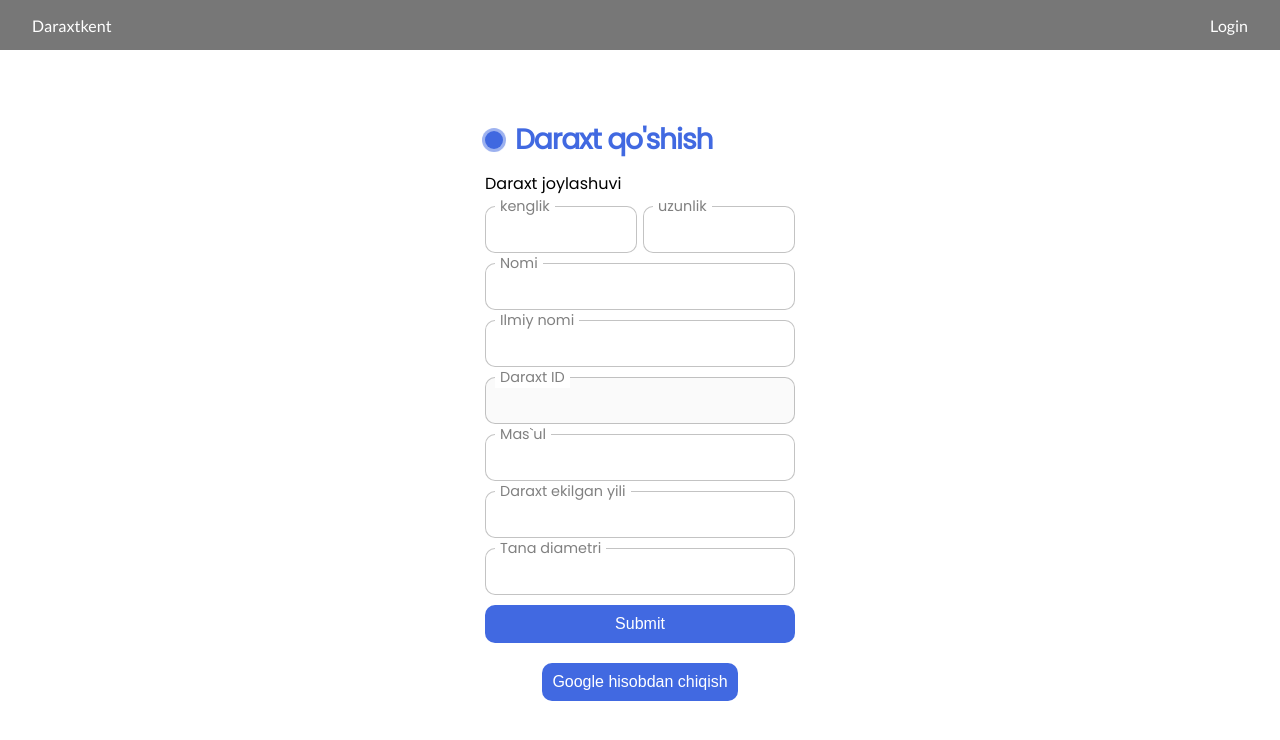
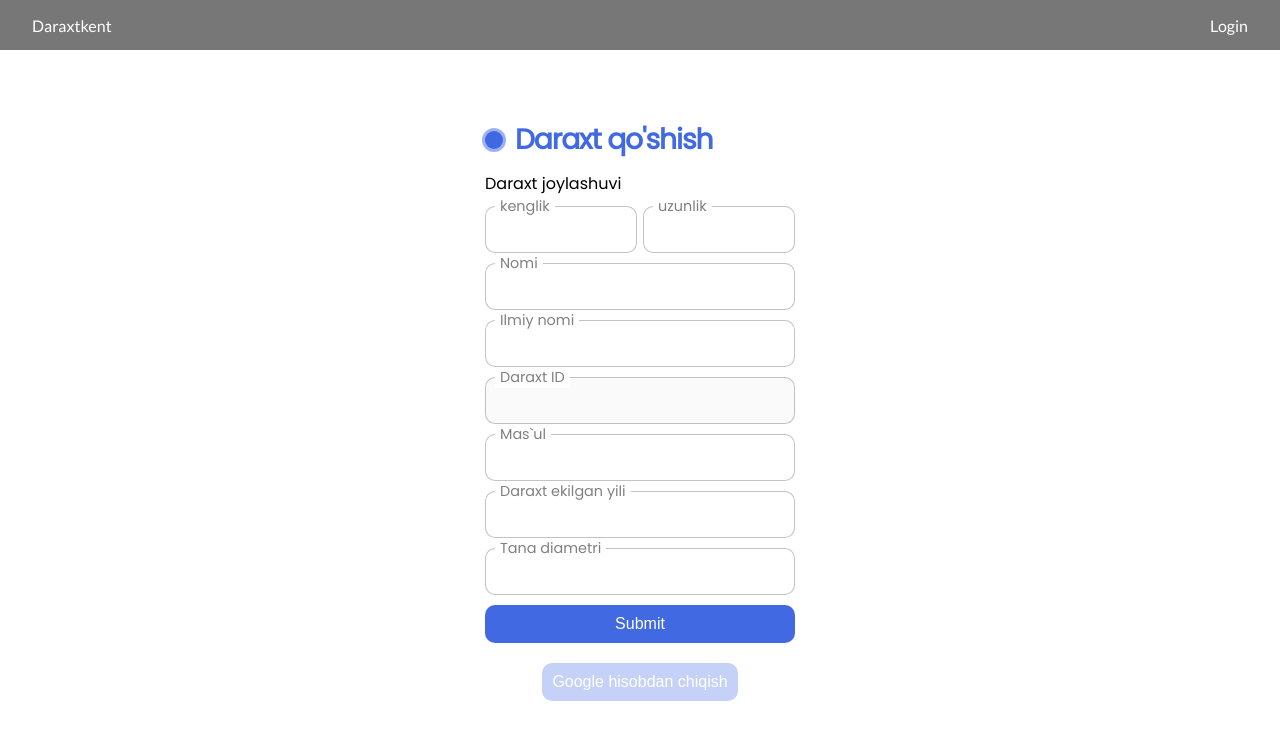
Before and after one commit to estoyse/daraxtkent, a React (Vite) app: page /admin in a window 1280 px wide. Shown: the top 740 px of the page. Built offline with nearby package versions, Linux system fonts and the light colour scheme; no server answers; the database is empty.

Commit message:
disabled button styles browser default highlight disable

```diff
--- a/src/index.css
+++ b/src/index.css
@@ -2,6 +2,13 @@
   margin: 0;
   padding: 0;
   box-sizing: border-box;
+}
+input,
+textarea,
+button,
+select,
+a {
+  -webkit-tap-highlight-color: transparent;
 }
 .navbar {
   font-family: 'Lato', sans-serif;
@@ -314,7 +321,10 @@
 .submit:hover {
   background-color: rgb(56, 90, 194);
 }
-
+.submit:disabled {
+  opacity: 0.3;
+  cursor: not-allowed;
+}
 @keyframes pulse {
   from {
     transform: scale(0.9);
```
